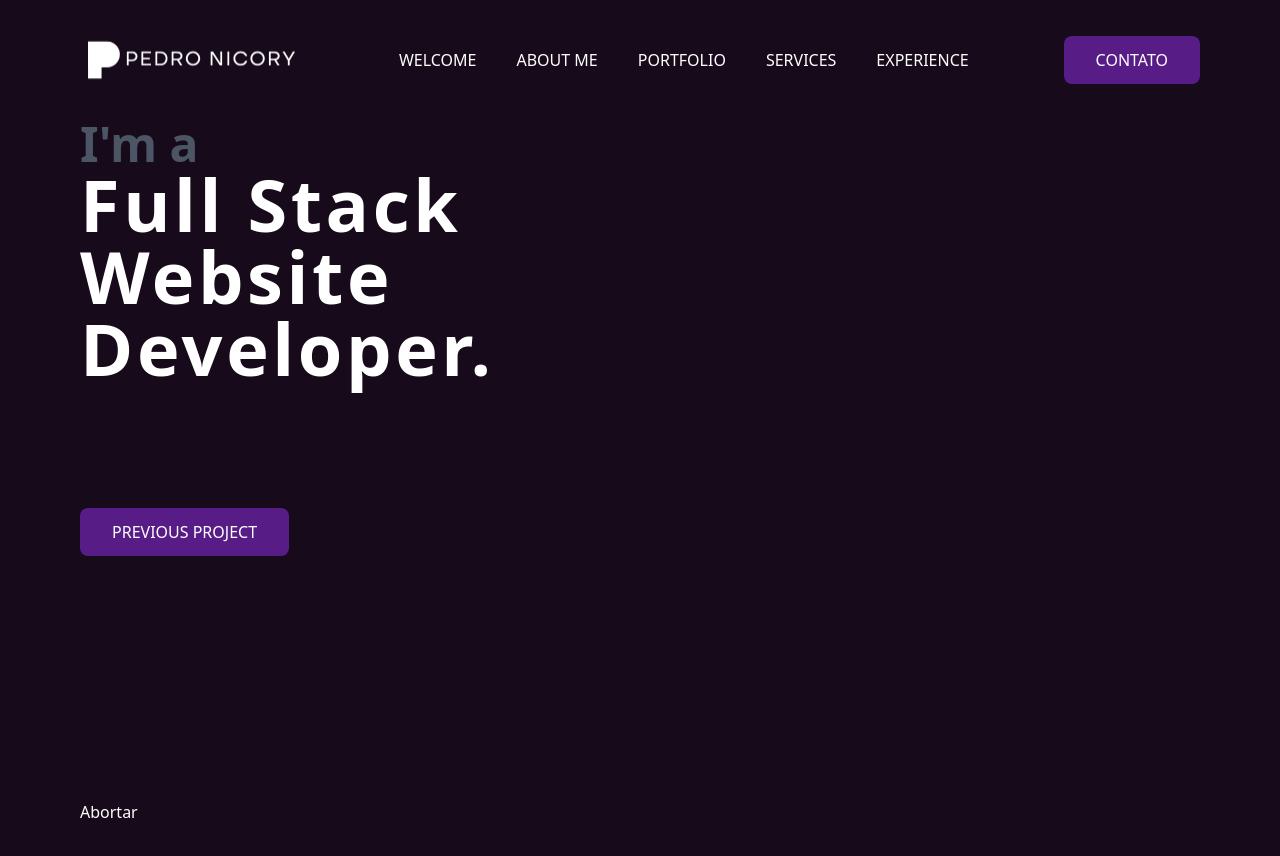
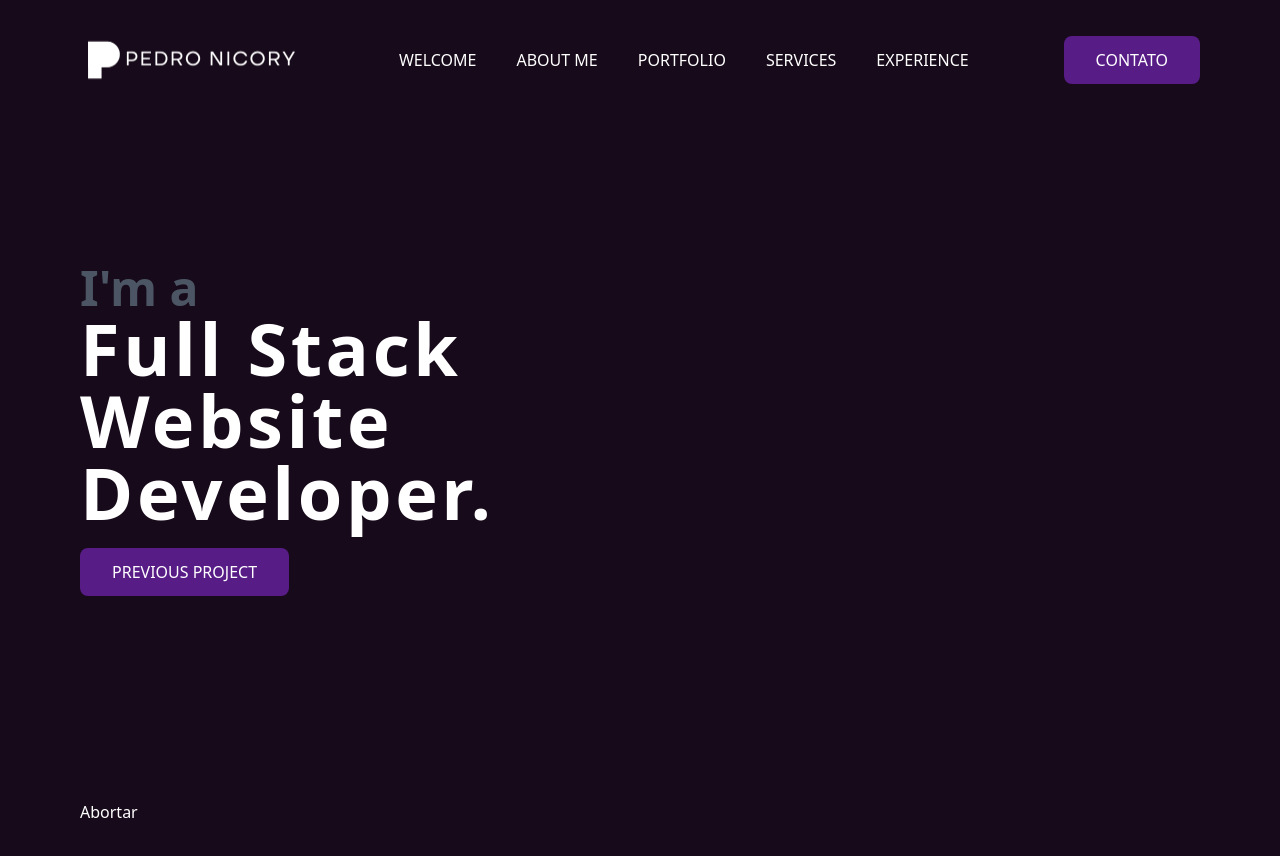
Before and after one commit to nicoryy/nicoryy.github.io, a React (Vite) app: page / in a window 1280 px wide. Shown: the top 856 px of the page. Built offline with nearby package versions, Linux system fonts and the light colour scheme.

Commit message:
feat: class prop on btn component

```diff
--- a/src/App.jsx
+++ b/src/App.jsx
@@ -8,7 +8,11 @@ function App() {
         <Nav />
 
         <main className="text-white">
-          <section className="h-[calc(100vh-120px)] flex flex-col items-start justify-center pb-[120px]">
+          <section
+            className="h-[calc(100vh-120px)] flex
+            flex-col pb-10
+            items-start justify-center
+            ">
             <h2 className="text-gray-600 font-bold text-5xl">I'm a</h2>
 
             <h1
@@ -20,7 +24,9 @@ function App() {
               Developer
             </h1>
 
-            <GotoBtn goto="Project">Previous Project</GotoBtn>
+            <GotoBtn class="my-5" goto="Project">
+              Previous Project
+            </GotoBtn>
           </section>
 
           <section className="h-fullvh">Abortar</section>
--- a/src/components/GotoBtn.jsx
+++ b/src/components/GotoBtn.jsx
@@ -4,7 +4,9 @@ const GotoBtn = (props) => {
   return (
     <a
       href={`#${props.goto}`}
-      className="hover:text-purple-900 hover:bg-purple-200 duration-300 uppercase my-auto py-3 px-8 bg-purple-900 rounded-lg"
+      className={`hover:text-purple-900 hover:bg-purple-200
+      duration-300 uppercase py-3 px-8
+      bg-purple-900 rounded-lg ${props.class}`}
     >
       {props.children}
     </a>
```
Also changed, not shown: assets/code.jpg (added).
